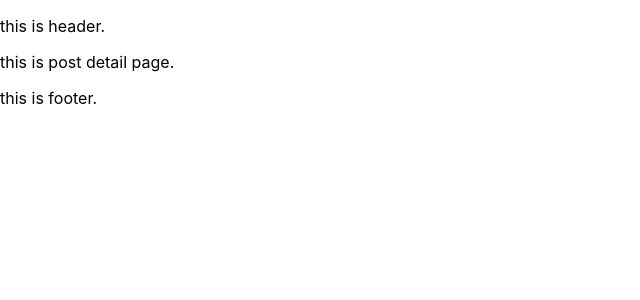
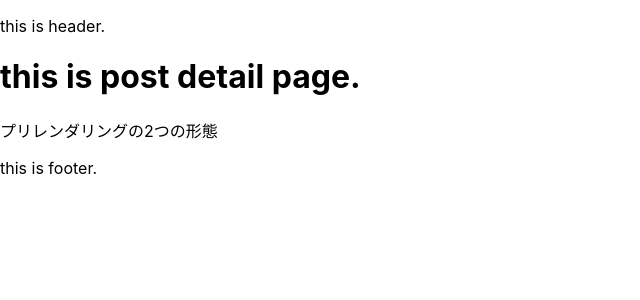
Before and after one commit to muratariku0903/chat, a Next.js app: page /posts/pre-rendering in a window 1280 px wide. Shown: the top 300 px of the page, without its empty margins (0-640 px from the left). Built offline with nearby package versions, Linux system fonts and the light colour scheme.

Commit message:
learn SSG

```diff
--- a/lib/posts.ts
+++ b/lib/posts.ts
@@ -27,6 +27,7 @@ export const getPosts = (): Post[] => {
     return allPosts;
 }
 
+
 type Params = {
     id: string;
 }
@@ -43,20 +44,27 @@ export const getAllPostIds = (): { params: Params }[] => {
     });
 }
 
+export type PostHTML = {
+    id: string;
+    blogContentHTMl: string;
+};
 
-export const getPostById = async (id: string) => {
+
+export const getPostById = (id: string): Post => {
     const fullPath = path.join(postsDir, `${id}.md`);
     const fileContent = fs.readFileSync(fullPath, 'utf-8');
     const matterRes = matter(fileContent);
-    const blogContent = await remark()
-        .use(html)
-        .process(matterRes.content);
 
-    const blogContentHTMl = blogContent.toString();
+    return { id, ...matterRes.data as Omit<Post, 'id'> };
+    // const blogContent = await remark()
+    //     .use(html)
+    //     .process(matterRes.content);
 
-    return {
-        id,
-        blogContentHTMl,
-        ...matterRes.data,
-    };
+    // const blogContentHTMl = blogContent.toString();
+
+    // return {
+    //     id,
+    //     blogContentHTMl,
+    //     ...matterRes.data,
+    // };
 }
--- a/pages/posts/[id].tsx
+++ b/pages/posts/[id].tsx
@@ -1,5 +1,5 @@
-import { NextPage, GetStaticPaths } from "next";
-import { getAllPostIds } from "../../lib/posts";
+import { NextPage, GetStaticPaths, GetStaticProps } from "next";
+import { getAllPostIds, getPostById, Post, } from "../../lib/posts";
 
 
 type PathParams = {
@@ -16,9 +16,27 @@ export const getStaticPaths: GetStaticPaths<PathParams> = async () => {
     }
 }
 
-const PostPage: NextPage = () => {
+type PostPageProps = {
+    post: Post;
+};
+
+export const getStaticProps: GetStaticProps<PostPageProps> = async context => {
+    const { id } = context.params as PathParams;
+    const post = await getPostById(id);
+
+    return {
+        props: {
+            post
+        }
+    }
+}
+
+const PostPage: NextPage<PostPageProps> = ({ post }) => {
     return (
-        <div>this is post detail page.</div>
+        <div>
+            <h1>this is post detail page.</h1>
+            <div>{post.title}</div>
+        </div>
     );
 }
 
```
Also changed, not shown: firebase/api.ts (+1 -18 lines).
